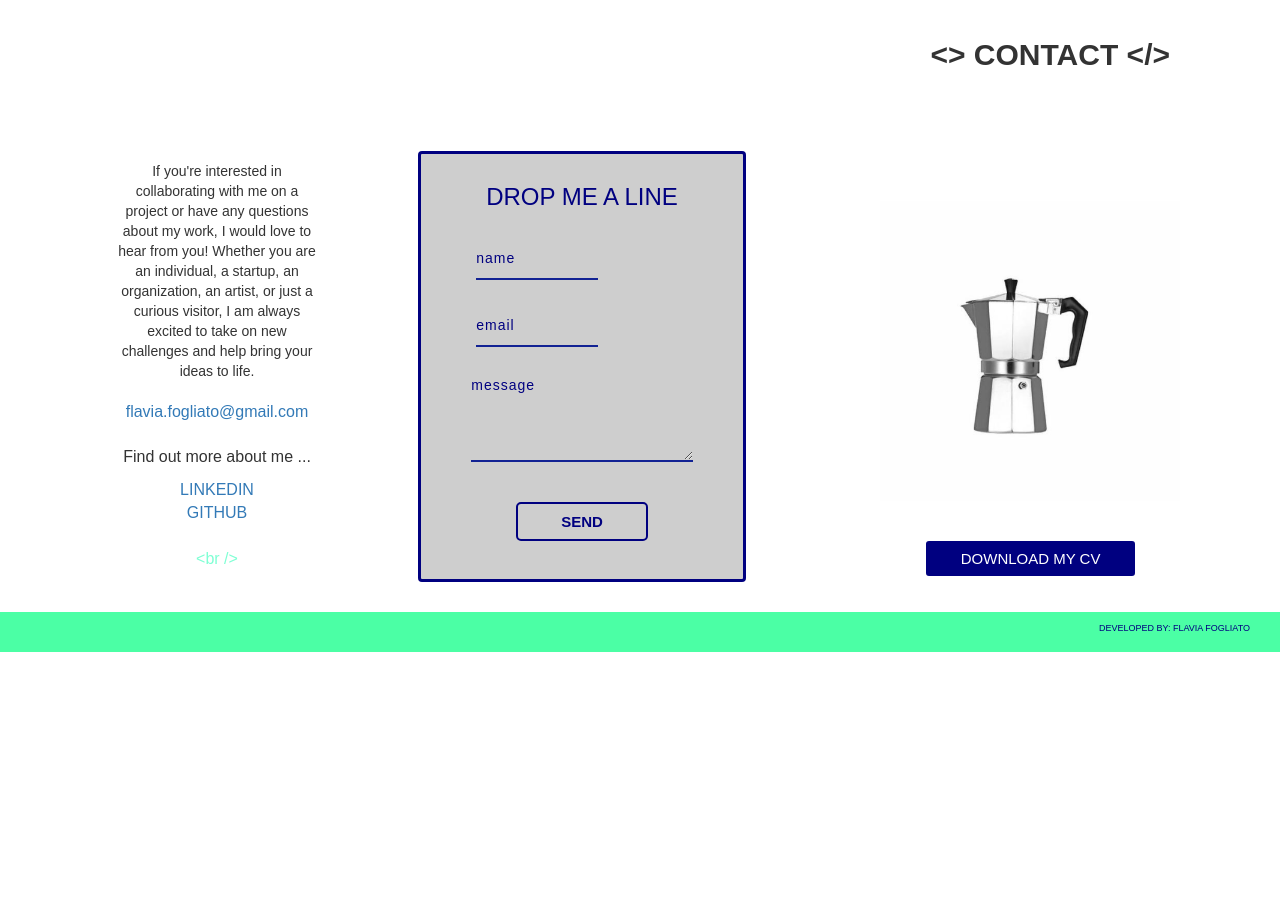
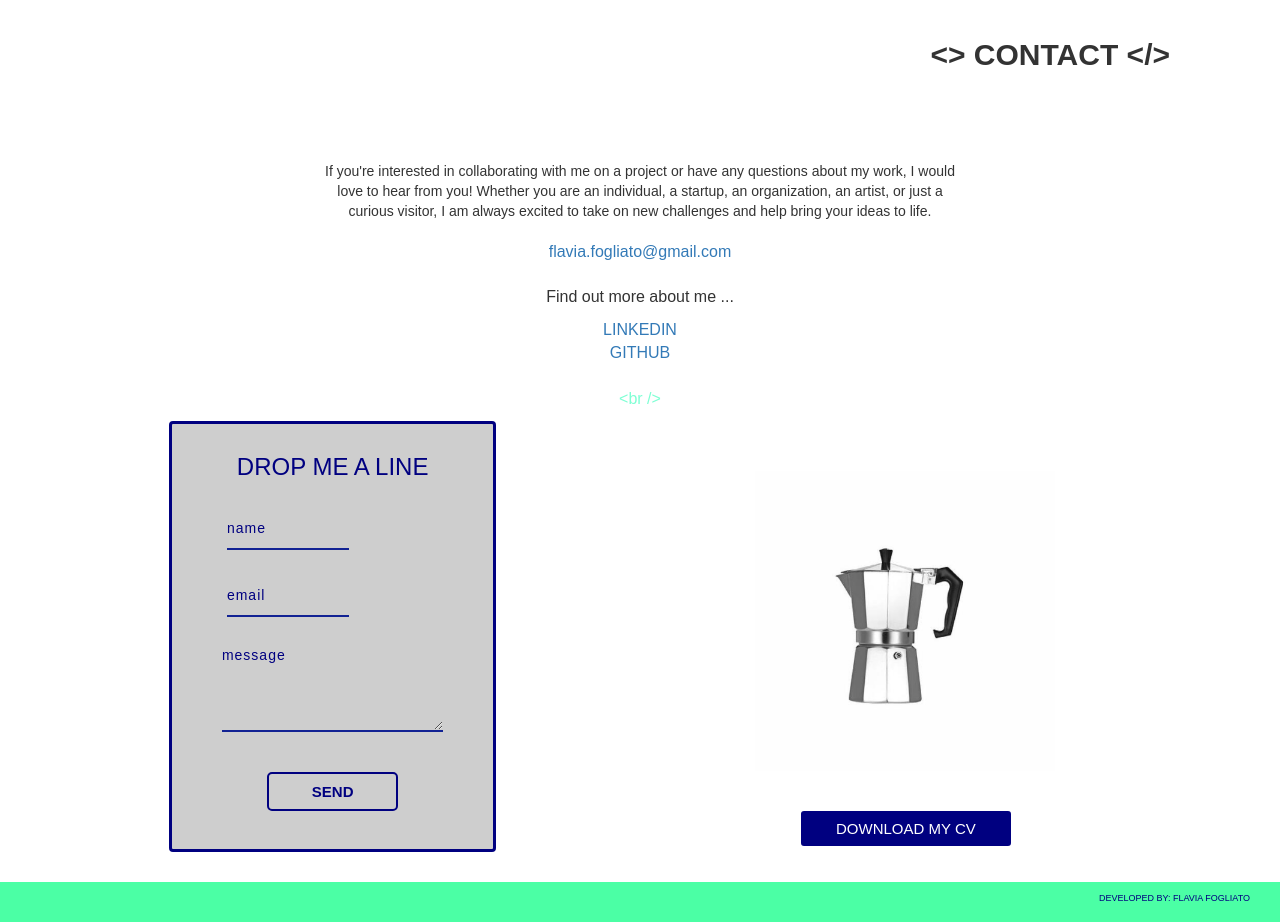
Before and after one commit to Foglia/my-portfolio, a React (Create React App) app: page / in a window 1280 px wide. Shown: the part 1800-2722 px from the top of the page. Before the commit the page ends 2452 px from the top, so only its background shows below. Built offline with nearby package versions, Linux system fonts and the light colour scheme; a web font is replaced by a local one.

Commit message:
add wrap to contact session

```diff
--- a/src/App.css
+++ b/src/App.css
@@ -37,7 +37,7 @@
   font-weight: bold;
 }
 
-@media (max-width: 600px) {
+@media (max-width: 900px) {
   .headText {
     display: flex;
     align-content: stretch;
--- a/src/pages/Contact/Contact.css
+++ b/src/pages/Contact/Contact.css
@@ -5,7 +5,7 @@
     align-items: flex-start;
     max-width: 100%;
     padding: 30px 30px;
-    flex-wrap: nowrap;
+    flex-wrap: wrap;
     flex-direction: row;
 }
 
@@ -23,7 +23,7 @@
     text-align: right;
     margin-right: 90px;
 }
-@media (max-width: 600px) {
+@media (max-width: 900px) {
     #contact {
       margin-right: 0px;
   }
--- a/src/pages/Projects/Project.css
+++ b/src/pages/Projects/Project.css
@@ -12,7 +12,7 @@
     margin-right: 90px;
   }
 
-@media (max-width: 600px) {
+@media (max-width: 900px) {
     #projects {
       margin-right: 0px;  }
   }
--- a/src/pages/Skills/Skills.css
+++ b/src/pages/Skills/Skills.css
@@ -4,7 +4,7 @@
     margin-left: 90px;
 }
 
-@media (max-width: 600px) {
+@media (max-width: 900px) {
   #skills {
   margin: 0 auto;
   display: flex;
```
